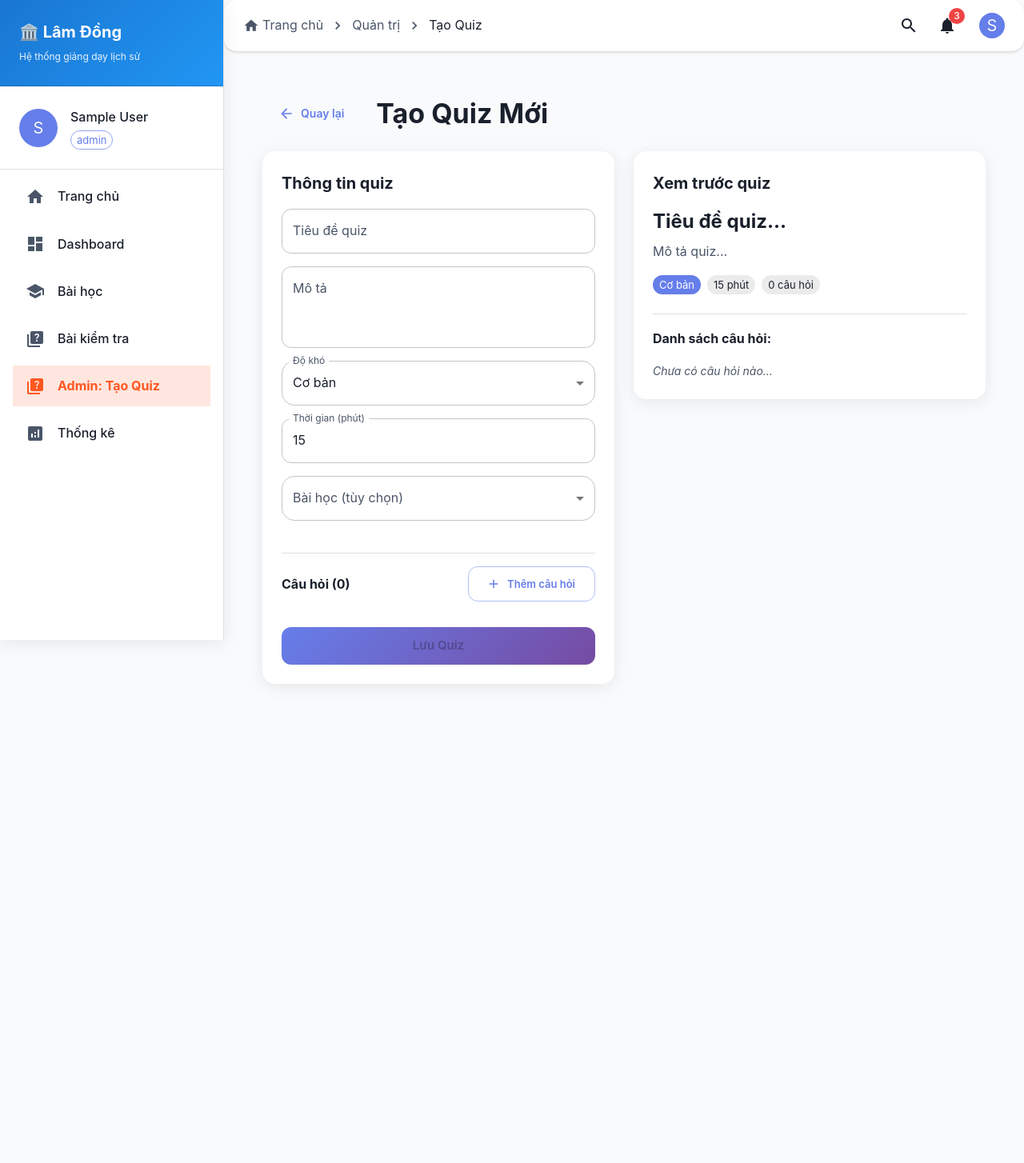
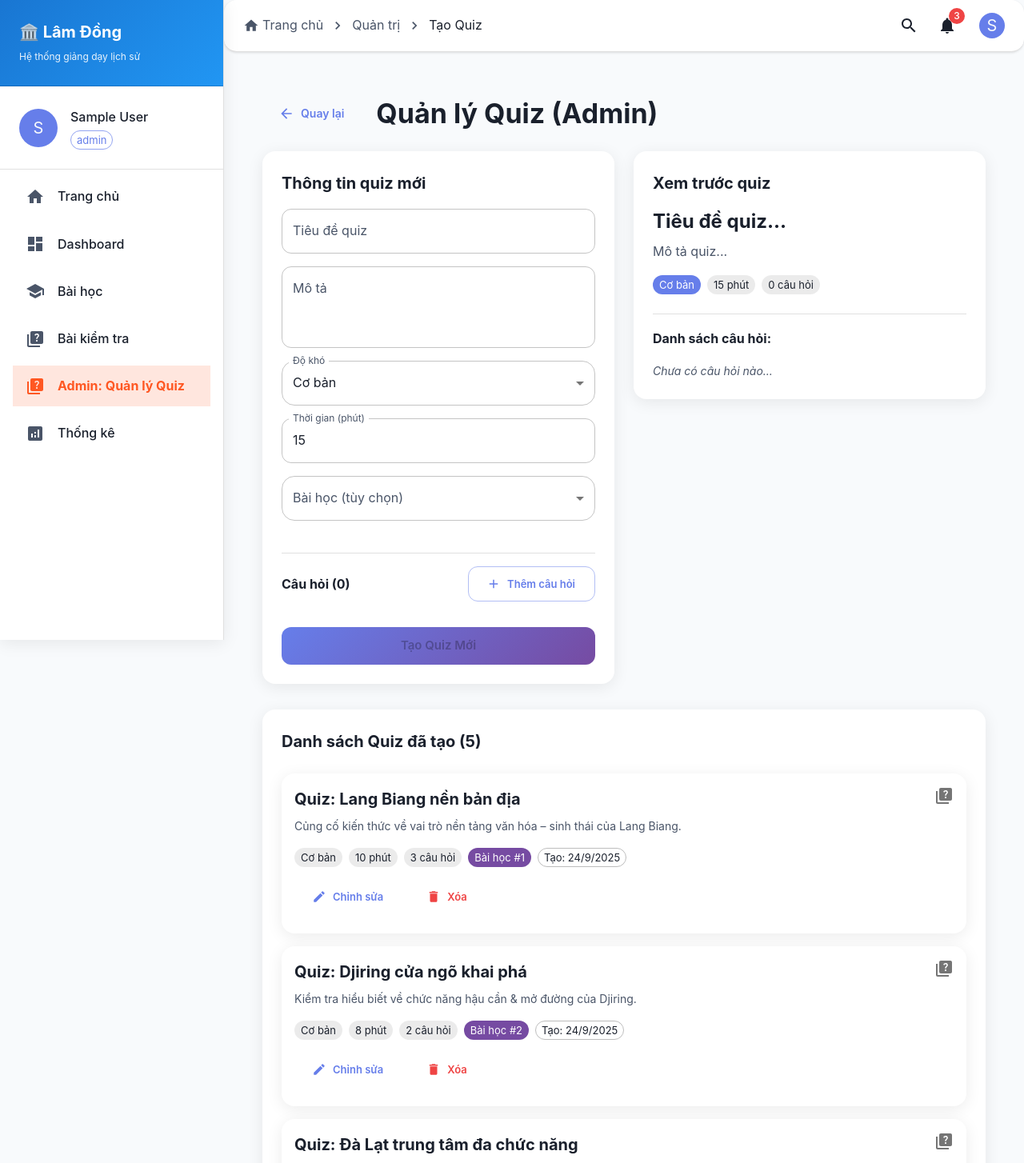
Before and after one commit to BBariOxit/WebGiangDayLSLamDongNew, a React (Vite) app in the folder frontend/: page /admin/create-quiz in a window 1280 px wide. Shown: the top 1454 px of the page at 80% size. Before the commit the page ends 911 px from the top, so only its background shows below. Built offline with nearby package versions, Linux system fonts and the light colour scheme; sample sign-in values are in the browser's storage.

Commit message:
update app

```diff
--- a/frontend/src/layouts/AppLayout.jsx
+++ b/frontend/src/layouts/AppLayout.jsx
@@ -63,7 +63,7 @@ const AppLayout = () => {
       { text: 'GV: Quản lý Quiz', icon: QuizIcon, path: '/teacher/quizzes', color: '#00bcd4' }
     ] : []),
     ...(user?.role === 'admin' ? [
-      { text: 'Admin: Tạo Quiz', icon: QuizIcon, path: '/admin/create-quiz', color: '#ff5722' },
+      { text: 'Admin: Quản lý Quiz', icon: QuizIcon, path: '/admin/create-quiz', color: '#ff5722' },
       { text: 'Thống kê', icon: AnalyticsIcon, path: '/admin/quizzes', color: '#9c27b0' }
     ] : [])
   ];
--- a/frontend/src/pages/admin/AdminCreateQuiz.jsx
+++ b/frontend/src/pages/admin/AdminCreateQuiz.jsx
@@ -6,9 +6,9 @@ import { useNavigate } from 'react-router-dom';
 import {
   Box, Container, Typography, Paper, Grid, TextField, Button,
   Select, MenuItem, InputLabel, FormControl, Divider, IconButton, Chip,
-  Dialog, DialogTitle, DialogContent, DialogActions, Alert
+  Dialog, DialogTitle, DialogContent, DialogActions, Alert, Card, CardContent
 } from '@mui/material';
-import { Add, Edit, Delete, ArrowBack } from '@mui/icons-material';
+import { Add, Edit, Delete, ArrowBack, Quiz } from '@mui/icons-material';
 
 const empty = { title:'', description:'', difficulty:'Cơ bản', timeLimit:15, lessonId:'', questions:[] };
 const emptyQuestion = { text: '', options: ['', '', '', ''], correctIndex: 0, explanation: '' };
@@ -21,6 +21,17 @@ const AdminCreateQuiz = () => {
   const [currentQuestion, setCurrentQuestion] = React.useState(emptyQuestion);
   const [editingQuestionIndex, setEditingQuestionIndex] = React.useState(-1);
   const [successMessage, setSuccessMessage] = React.useState('');
+  const [existingQuizzes, setExistingQuizzes] = React.useState([]);
+  const [editingQuizId, setEditingQuizId] = React.useState(null);
+
+  // Load existing quizzes on component mount
+  React.useEffect(() => {
+    loadQuizzes();
+  }, []);
+
+  const loadQuizzes = () => {
+    setExistingQuizzes(quizService.getQuizzes());
+  };
 
   const save = () => {
     if (!form.title || form.questions.length === 0) {
@@ -33,14 +44,55 @@ const AdminCreateQuiz = () => {
       createdBy: user?.id,
       createdByRole: 'admin'
     };
-    quizService.createQuiz(payload);
-    setSuccessMessage('Tạo quiz thành công!');
+
+    if (editingQuizId) {
+      // Update existing quiz
+      quizService.updateQuiz(editingQuizId, payload);
+      setSuccessMessage('Cập nhật quiz thành công!');
+      setEditingQuizId(null);
+    } else {
+      // Create new quiz
+      quizService.createQuiz(payload);
+      setSuccessMessage('Tạo quiz thành công!');
+    }
+
     setForm(empty);
+    loadQuizzes();
 
     // Auto hide success message after 3 seconds
     setTimeout(() => {
       setSuccessMessage('');
     }, 3000);
+  };
+
+  const editExistingQuiz = (quiz) => {
+    setForm({
+      title: quiz.title,
+      description: quiz.description,
+      difficulty: quiz.difficulty,
+      timeLimit: quiz.timeLimit,
+      lessonId: quiz.lessonId || '',
+      questions: quiz.questions || []
+    });
+    setEditingQuizId(quiz.id);
+    setSuccessMessage('');
+  };
+
+  const deleteQuiz = (quizId) => {
+    if (window.confirm('Bạn có chắc chắn muốn xóa quiz này?')) {
+      quizService.deleteQuiz(quizId);
+      loadQuizzes();
+      setSuccessMessage('Xóa quiz thành công!');
+      setTimeout(() => {
+        setSuccessMessage('');
+      }, 3000);
+    }
+  };
+
+  const cancelEdit = () => {
+    setForm(empty);
+    setEditingQuizId(null);
+    setSuccessMessage('');
   };
 
   const addQuestion = () => {
@@ -88,7 +140,7 @@ const AdminCreateQuiz = () => {
           Quay lại
         </Button>
         <Typography variant="h4" fontWeight="bold">
-          Tạo Quiz Mới
+          Quản lý Quiz (Admin)
         </Typography>
       </Box>
 
@@ -103,9 +155,16 @@ const AdminCreateQuiz = () => {
         {/* Left Side - Create Form */}
         <Grid item xs={12} md={6}>
           <Paper sx={{ p: 3 }}>
-            <Typography variant="h6" fontWeight="bold" sx={{ mb: 2 }}>
-              Thông tin quiz
-            </Typography>
+            <Box sx={{ display: 'flex', justifyContent: 'space-between', alignItems: 'center', mb: 2 }}>
+              <Typography variant="h6" fontWeight="bold">
+                {editingQuizId ? 'Chỉnh sửa quiz' : 'Thông tin quiz mới'}
+              </Typography>
+              {editingQuizId && (
+                <Button size="small" onClick={cancelEdit} color="secondary">
+                  Hủy chỉnh sửa
+                </Button>
+              )}
+            </Box>
 
             <TextField
               fullWidth
@@ -193,7 +252,7 @@ const AdminCreateQuiz = () => {
               disabled={!form.title || form.questions.length === 0}
               sx={{ mt: 2 }}
             >
-              Lưu Quiz
+              {editingQuizId ? 'Cập nhật Quiz' : 'Tạo Quiz Mới'}
             </Button>
           </Paper>
         </Grid>
@@ -258,6 +317,85 @@ const AdminCreateQuiz = () => {
           </Paper>
         </Grid>
       </Grid>
+
+      {/* Existing Quizzes List */}
+      <Paper sx={{ p: 3, mt: 4 }}>
+        <Typography variant="h6" fontWeight="bold" sx={{ mb: 3 }}>
+          Danh sách Quiz đã tạo ({existingQuizzes.length})
+        </Typography>
+
+        {existingQuizzes.length === 0 ? (
+          <Typography variant="body2" color="text.secondary" sx={{ textAlign: 'center', py: 4 }}>
+            Chưa có quiz nào được tạo
+          </Typography>
+        ) : (
+          <Grid container spacing={2}>
+            {existingQuizzes.map((quiz) => (
+              <Grid key={quiz.id} item xs={12}>
+                <Card
+                  elevation={editingQuizId === quiz.id ? 3 : 1}
+                  sx={{
+                    border: editingQuizId === quiz.id ? '2px solid' : 'none',
+                    borderColor: editingQuizId === quiz.id ? 'primary.main' : 'transparent'
+                  }}
+                >
+                  <CardContent>
+                    <Box sx={{ display: 'flex', justifyContent: 'space-between', alignItems: 'start' }}>
+                      <Box sx={{ flex: 1 }}>
+                        <Typography variant="h6" fontWeight="bold" gutterBottom>
+                          {quiz.title}
+                          {editingQuizId === quiz.id && (
+                            <Chip label="Đang chỉnh sửa" size="small" color="primary" sx={{ ml: 1 }} />
+                          )}
+                        </Typography>
+                        <Typography variant="body2" color="text.secondary" sx={{ mb: 2 }}>
+                          {quiz.description}
+                        </Typography>
+                        <Box sx={{ display: 'flex', gap: 1, flexWrap: 'wrap', mb: 2 }}>
+                          <Chip label={quiz.difficulty} size="small" />
+                          <Chip label={`${quiz.timeLimit} phút`} size="small" />
+                          <Chip label={`${quiz.questions?.length || 0} câu hỏi`} size="small" />
+                          {quiz.lessonId && (
+                            <Chip
+                              label={`Bài học #${quiz.lessonId}`}
+                              size="small"
+                              color="secondary"
+                            />
+                          )}
+                          <Chip
+                            label={`Tạo: ${new Date(quiz.createdAt).toLocaleDateString('vi-VN')}`}
+                            size="small"
+                            variant="outlined"
+                          />
+                        </Box>
+                        <Box sx={{ display: 'flex', gap: 1 }}>
+                          <Button
+                            size="small"
+                            startIcon={<Edit />}
+                            onClick={() => editExistingQuiz(quiz)}
+                            disabled={editingQuizId === quiz.id}
+                          >
+                            {editingQuizId === quiz.id ? 'Đang chỉnh sửa' : 'Chỉnh sửa'}
+                          </Button>
+                          <Button
+                            size="small"
+                            startIcon={<Delete />}
+                            color="error"
+                            onClick={() => deleteQuiz(quiz.id)}
+                          >
+                            Xóa
+                          </Button>
+                        </Box>
+                      </Box>
+                      <Quiz color="action" sx={{ ml: 2 }} />
+                    </Box>
+                  </CardContent>
+                </Card>
+              </Grid>
+            ))}
+          </Grid>
+        )}
+      </Paper>
 
       {/* Question Dialog */}
       <Dialog open={questionDialog} onClose={() => setQuestionDialog(false)} maxWidth="md" fullWidth>
```
